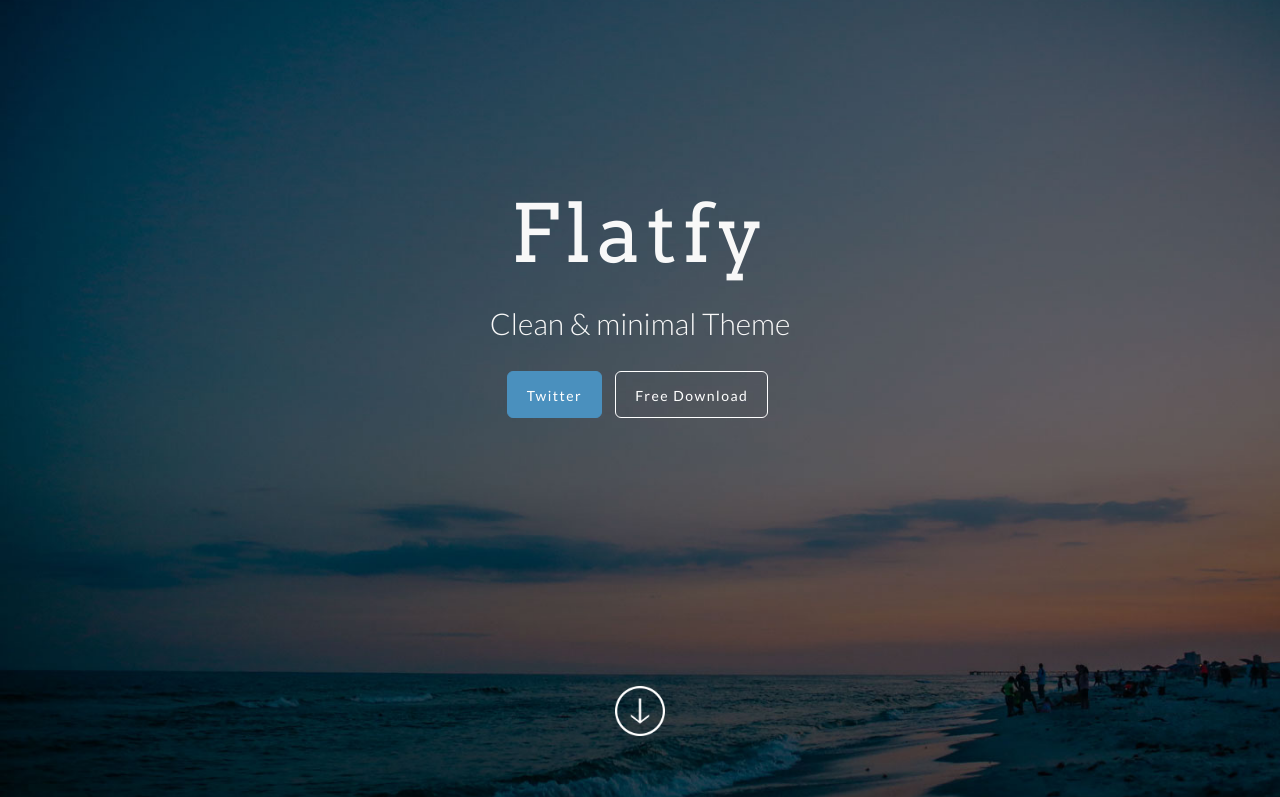
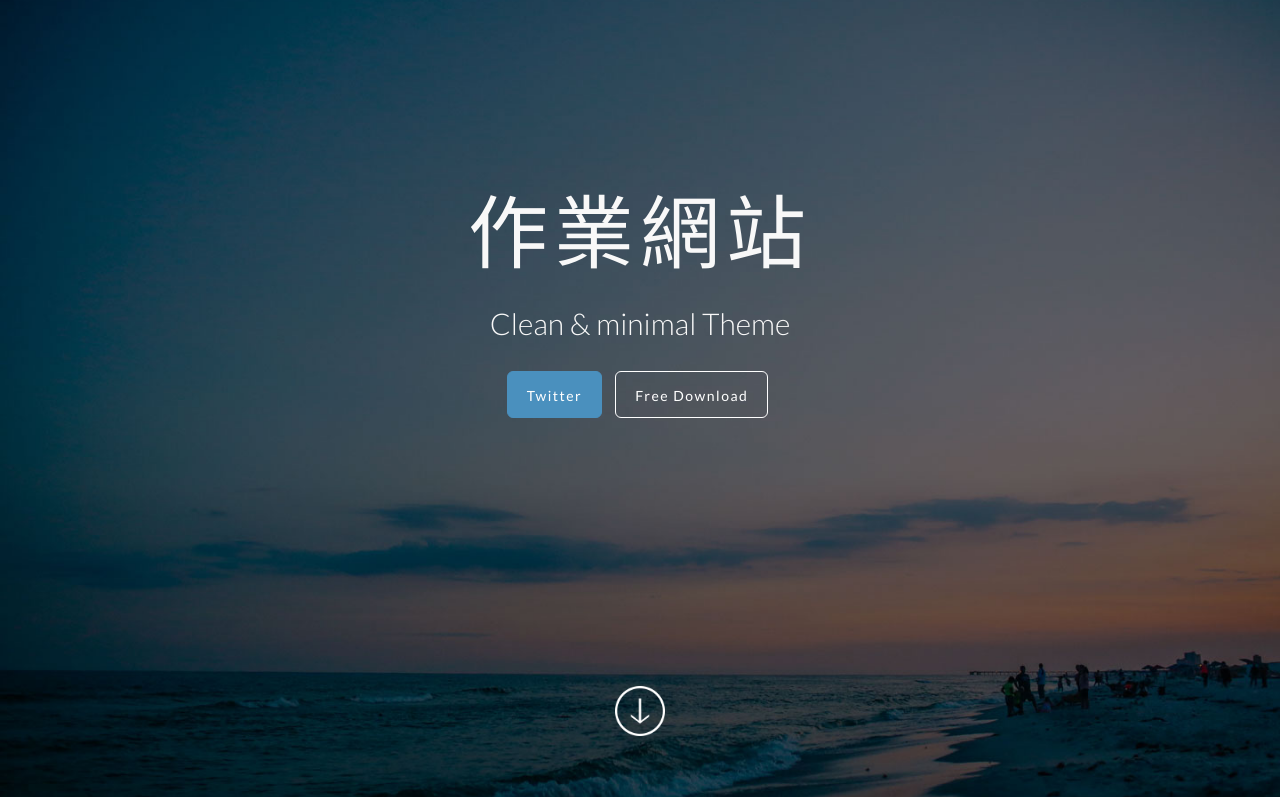
Before and after one commit to yoyoy0403/webox2, a plain HTML site: page index.html in a window 1280 px wide. Shown: the top 797 px of the page. Drawn offline with Linux system fonts and the light colour scheme.

Commit message:
Update index.html
title.h1

```diff
--- a/index.html
+++ b/index.html
@@ -4,14 +4,15 @@
 <!--[if IE 7]>    <html class="no-js ie7 oldie" lang="en"> <![endif]-->
 <!--[if IE 8]>    <html class="no-js ie8 oldie" lang="en"> <![endif]-->
 <!--[if IE 9]>    <html class="no-js ie9" lang="en"> <![endif]-->
-<!--[if gt IE 9]><!--> <html> <!--<![endif]-->
+<!--[if gt IE 9]><!-->
+	<html lang="zh-Hant-TW"></html>
 <head>
     <meta charset="utf-8">
     <meta name="viewport" content="width=device-width, user-scalable=no, initial-scale=1.0, minimum-scale=1.0, maximum-scale=1.0">
     <meta name="description" content="Flatfy Free Flat and Responsive HTML5 Template ">
     <meta name="author" content="">
 
-    <title>Flatfy – Free Flat and Responsive HTML5 Template</title>
+    <title>趙銘洋的作業網站</title>
 
     <!-- Bootstrap core CSS -->
     <link href="css/bootstrap.min.css" rel="stylesheet">
@@ -58,7 +59,7 @@
 	<!-- FullScreen -->
     <div class="intro-header">
 		<div class="col-xs-12 text-center abcen1">
-			<h1 class="h1_home wow fadeIn" data-wow-delay="0.4s">Flatfy</h1>
+			<h1 class="h1_home wow fadeIn" data-wow-delay="0.4s">作業網站</h1>
 			<h3 class="h3_home wow fadeIn" data-wow-delay="0.6s">Clean & minimal Theme</h3>
 			<ul class="list-inline intro-social-buttons">
 				<li><a href="https://twitter.com/galantiandrea" class="btn  btn-lg mybutton_cyano wow fadeIn" data-wow-delay="0.8s"><span class="network-name">Twitter</span></a>
```
